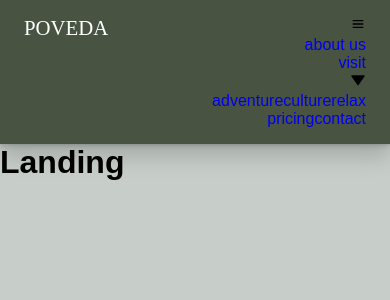
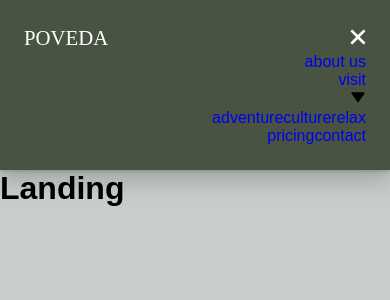
Before and after one commit to SutheeDev/react-poveda, a React (Vite) app in the folder client/: page / in a window 390 px wide. Shown: the top 300 px of the page. Built offline with nearby package versions, Linux system fonts and the light colour scheme.

Commit message:
styled hamburger menu and added navlinks functionality on small screen

```diff
--- a/client/src/components/Navbar.jsx
+++ b/client/src/components/Navbar.jsx
@@ -7,7 +7,7 @@ import styled from "styled-components";
 import Logo from "./Logo";
 
 const Navbar = () => {
-  const [isMenuOpen, setIsMenuOpen] = useState(false);
+  const [isMenuOpen, setIsMenuOpen] = useState(true);
   const [isSubMenuOpen, setIsSubMenuOpen] = useState(false);
 
   const closeAll = () => {
@@ -95,7 +95,7 @@ const Wrapper = styled.nav`
   background-color: var(--green-2);
   box-shadow: var(--navbar-shadow);
   .main-container {
-    padding: 1em 1.5em;
+    padding: 1.6em 1.5em;
 
     /* Separate Logo and everything else */
     display: flex;
@@ -108,8 +108,37 @@ const Wrapper = styled.nav`
     /* Switch the order and get hamburger menu above the rest of links */
     display: flex;
     flex-direction: column-reverse;
+    /* Push everything to the right including Hamburger menu */
+    align-items: flex-end;
   }
+  .navlinks {
+    /* Hide all links when isMenuOpen is false */
+    position: relative;
+    z-index: -1;
+    margin-top: -110px;
+    opacity: 0;
 
+    transition: var(--global-transition);
+  }
+  .navlinks.show {
+    /* Show all links when isMenuOpen is true */
+    margin-top: 0;
+    z-index: 1;
+    opacity: 1;
+  }
+  .hamburger-menu-container {
+    width: fit-content;
+  }
+  .hamburger-open,
+  .hamburger-close {
+    color: var(--white);
+    font-size: 2rem;
+    display: flex;
+    cursor: pointer;
+    /* Push hamberger icons to the top-right edge */
+    margin-right: -8px;
+    margin-top: -5px;
+  }
   @media screen and (min-width: 950px) {
     background-color: transparent;
     box-shadow: none;
@@ -119,6 +148,11 @@ const Wrapper = styled.nav`
     }
     .navlinks-container {
       flex-direction: row;
+    }
+
+    /* Hide hamburger on big screen */
+    .hamburger-menu-container {
+      display: none;
     }
   }
 `;
```
